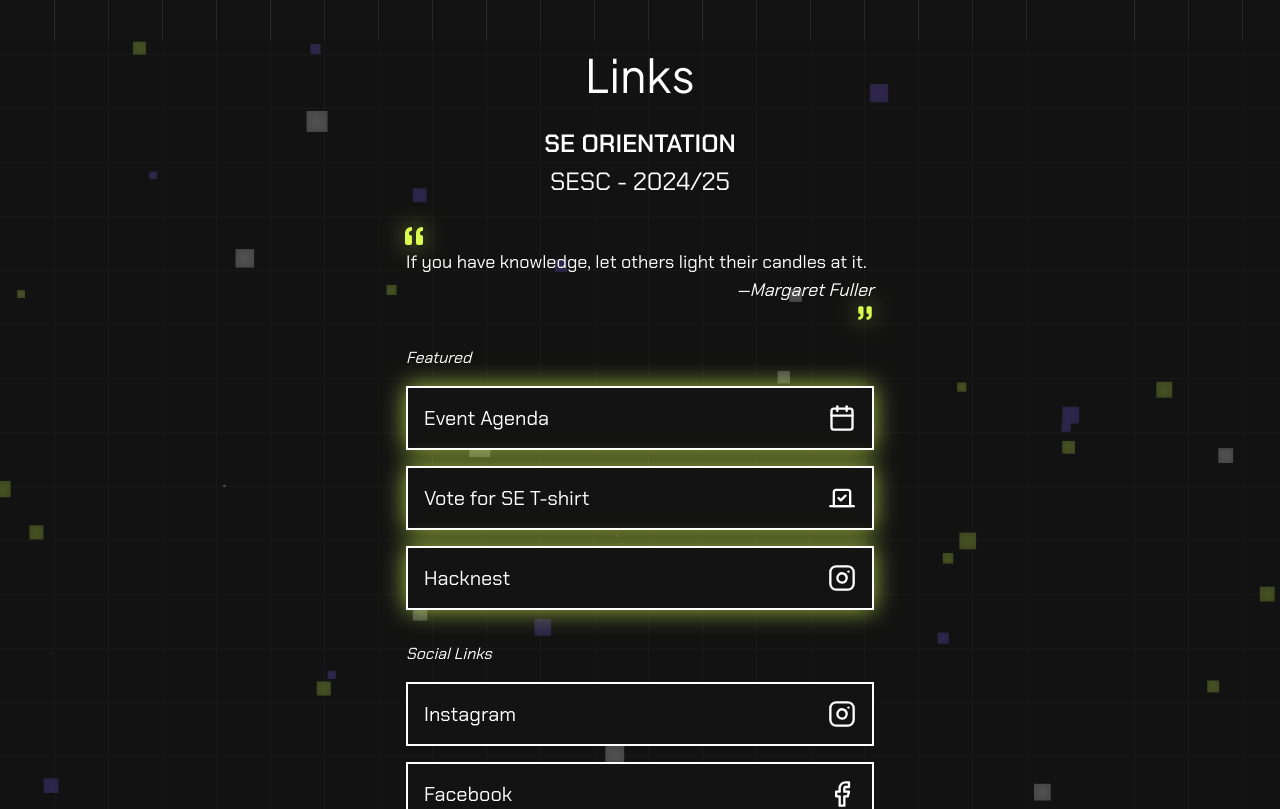
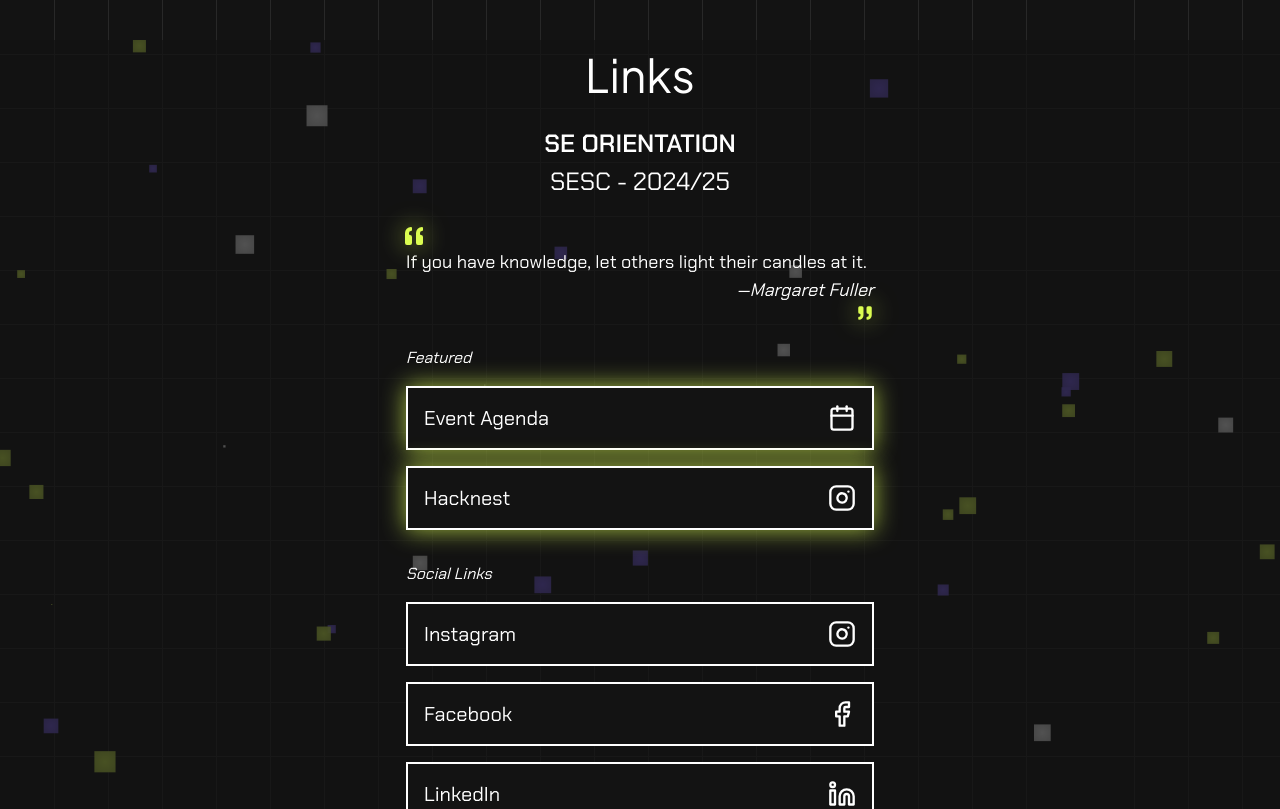
Before and after one commit to sliitsesc/links, a Next.js app: page /links in a window 1280 px wide. Shown: the top 809 px of the page. Built offline with nearby package versions, Linux system fonts and the light colour scheme.

Commit message:
hide tshirts link

```diff
--- a/src/app/links/page.tsx
+++ b/src/app/links/page.tsx
@@ -71,12 +71,12 @@
             url={"/"}
             featured
           />
-          <LinkCard
+          {/* <LinkCard
             title="Vote for SE T-shirt"
             icon={<Vote size={28} />}
             url={"https://khrl9cjk5u6.typeform.com/to/BYA3bWpC"}
             featured
-          />
+          /> */}
           <LinkCard
             title="Hacknest"
             icon={<Instagram size={28} />}
```
